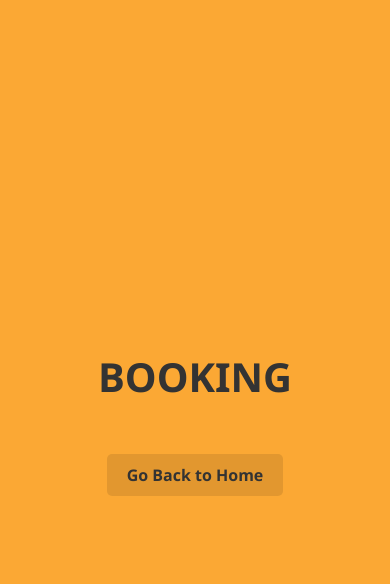
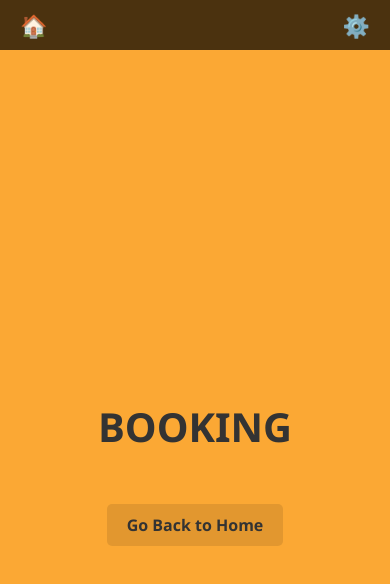
Before and after one commit to NEW-ELLORA/NEW-ELLORA, a plain HTML site: page booking.html in a window 390 px wide. Drawn offline with Linux system fonts and the light colour scheme; a web font is replaced by a local one.

Commit message:
Update booking.html

```diff
--- a/booking.html
+++ b/booking.html
@@ -8,9 +8,12 @@
   <style>
     :root {
       /* Using the primary color from your main page for the background */
-      /* Or you can use the gradient from the main page if you prefer */
       --booking-page-bg: #fba834; /* This is your --primary-color */
       --booking-text-color: #333333; /* Dark text for readability */
+
+      /* Variables needed for the taskbar (copied from your main page's CSS) */
+      --text-color: white;
+      --background-color: #ffffffdd; /* For dropdown background */
     }
 
     * {
@@ -28,20 +31,87 @@
          background: linear-gradient(135deg, #fba834, #fcd34d);
       */
       display: flex;
-      flex-direction: column; /* To allow for a back button below */
+      flex-direction: column;
       justify-content: center;
       align-items: center;
       text-align: center;
       color: var(--booking-text-color);
+      padding-top: 50px; /* Account for fixed taskbar height */
     }
+
+    /* --- Taskbar Styles (Copied and adapted from your main page) --- */
+    .taskbar {
+      width: 100%;
+      height: 50px;
+      background: rgba(0, 0, 0, 0.7); /* Same as your main page taskbar */
+      color: var(--text-color);
+      display: flex;
+      align-items: center;
+      justify-content: space-between;
+      padding: 0 20px;
+      position: fixed;
+      top: 0;
+      left: 0;
+      z-index: 100;
+    }
+
+    .home-icon-link {
+      color: var(--text-color);
+      text-decoration: none;
+      display: flex;
+      align-items: center;
+    }
+
+    .home-icon {
+      font-size: 26px; /* Adjust size as needed */
+      cursor: pointer;
+      /* You can replace the emoji with an SVG or icon font if you prefer */
+    }
+
+    .profile-dropdown {
+      position: relative;
+      display: inline-block;
+    }
+
+    .profile-icon {
+      font-size: 24px;
+      cursor: pointer;
+      color: var(--text-color);
+    }
+
+    .dropdown-content {
+      display: none;
+      position: absolute;
+      right: 0;
+      top: 35px; /* Adjust to position below the icon */
+      background-color: var(--background-color); /* Uses variable from root */
+      min-width: 100px;
+      border-radius: 8px;
+      box-shadow: 0 4px 12px rgba(0,0,0,0.2);
+      z-index: 200;
+    }
+
+    .dropdown-content button {
+      width: 100%;
+      padding: 10px;
+      background: transparent;
+      border: none;
+      cursor: pointer;
+      text-align: left;
+      color: #333; /* Text color for dropdown items */
+    }
+
+    .dropdown-content button:hover {
+      background-color: #f1f1f1;
+    }
+    /* --- End Taskbar Styles --- */
+
 
     .booking-heading {
       font-size: 3.5rem;
       font-weight: bold;
       text-transform: uppercase;
       margin-bottom: 20px;
-      /* Optional text shadow if you want a similar feel to the welcome text */
-      /* text-shadow: 1px 1px 5px rgba(0,0,0,0.3); */
     }
 
     .back-link {
@@ -63,10 +133,36 @@
       .booking-heading {
         font-size: 2.5rem;
       }
+      .home-icon {
+        font-size: 22px;
+      }
+      .profile-icon {
+        font-size: 22px;
+      }
     }
   </style>
 </head>
 <body>
+
+  <!-- Taskbar -->
+  <div class="taskbar">
+    <div>
+      <a href="home.html" class="home-icon-link" aria-label="Go to Home">
+        <span class="home-icon">🏠</span>
+        <!-- Alternative using an SVG (example - you'd need the actual SVG code)
+        <svg class="home-icon" viewBox="0 0 24 24" fill="currentColor" width="24px" height="24px"><path d="M10 20v-6h4v6h5v-8h3L12 3 2 12h3v8z"/></svg>
+        -->
+      </a>
+    </div>
+
+    <div class="profile-dropdown">
+      <span class="profile-icon" onclick="toggleDropdown()">⚙️</span>
+      <div class="dropdown-content" id="profileDropdown">
+        <button onclick="logout()">Logout</button>
+      </div>
+    </div>
+  </div>
+  <!-- End Taskbar -->
 
   <h1 class="booking-heading">Booking</h1>
 
@@ -74,7 +170,31 @@
   <a href="home.html" class="back-link">Go Back to Home</a>
   <!-- Make sure "home.html" is the correct name of your main page file -->
 
-  <!-- You can add more booking-specific content here later -->
+
+  <script>
+    function toggleDropdown() {
+      const dropdown = document.getElementById("profileDropdown");
+      if (dropdown) {
+        dropdown.style.display = dropdown.style.display === "block" ? "none" : "block";
+      }
+    }
+
+    function logout() {
+      // Assuming your login page is index.html
+      window.location.href = "index.html";
+    }
+
+    // Click-outside listener for profile dropdown
+    document.addEventListener("click", function(event) {
+      const profileDropdownContent = document.getElementById("profileDropdown");
+      const profileDropdownContainer = document.querySelector(".profile-dropdown");
+
+      if (profileDropdownContainer && profileDropdownContent && profileDropdownContent.style.display === "block" &&
+          !profileDropdownContainer.contains(event.target)) {
+        profileDropdownContent.style.display = "none";
+      }
+    });
+  </script>
 
 </body>
 </html>
```
